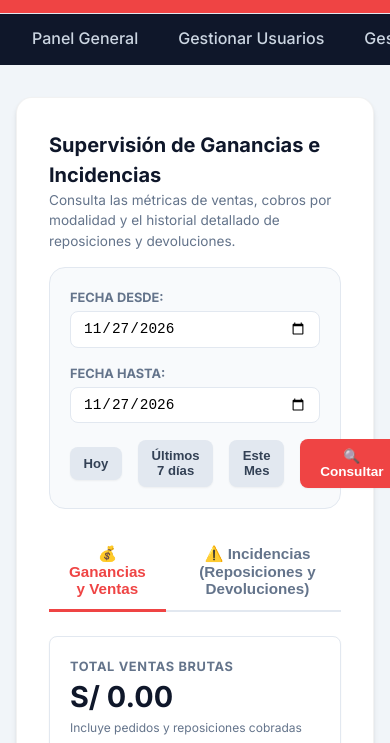
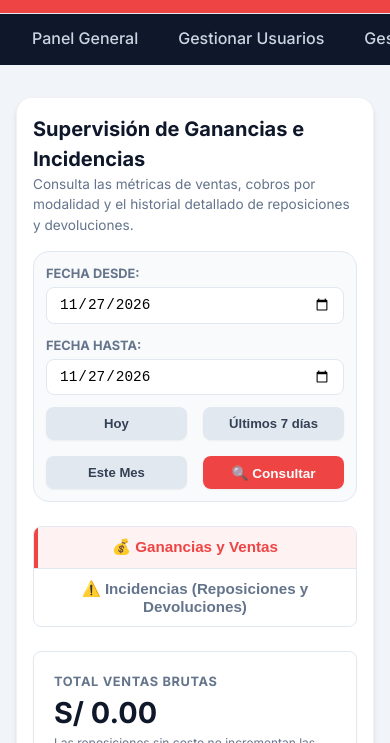
Before and after one commit to Elmer-Shereyber/local-hamburguesas-app, a website with bundled scripts: page public/admin/reportes.html in a window 390 px wide. Shown: the part 101-844 px from the top of the page. Built offline with nearby package versions, Linux system fonts and the light colour scheme; no server answers.

Commit message:
fix: corregir desborde móvil en reportes

```diff
--- a/public/admin/reportes.html
+++ b/public/admin/reportes.html
@@ -200,6 +200,87 @@
             background: #FFFBEB;
             border: 1px solid #FCD34D;
         }
+
+        @media (max-width: 480px) {
+            .container {
+                margin-top: 1rem;
+            }
+
+            .container > .card {
+                padding: 1rem;
+            }
+
+            .filter-toolbar {
+                padding: 0.75rem;
+                gap: 0.75rem;
+            }
+
+            .filter-toolbar > div {
+                flex-basis: 100% !important;
+                min-width: 0 !important;
+                width: 100%;
+            }
+
+            .filter-toolbar .d-flex {
+                display: grid;
+                grid-template-columns: repeat(2, minmax(0, 1fr));
+            }
+
+            .filter-toolbar .btn {
+                min-width: 0;
+                width: 100%;
+                padding-left: 0.4rem !important;
+                padding-right: 0.4rem !important;
+                white-space: normal;
+            }
+
+            .tabs-header {
+                display: grid;
+                grid-template-columns: minmax(0, 1fr);
+                gap: 0;
+                border: 1px solid var(--border-color);
+                border-radius: var(--radius-md);
+                overflow: hidden;
+            }
+
+            .tab-btn {
+                justify-content: center;
+                width: 100%;
+                min-width: 0;
+                padding: 0.7rem 0.5rem;
+                margin-bottom: 0;
+                border-bottom: 1px solid var(--border-color);
+                white-space: normal;
+                text-align: center;
+            }
+
+            .tab-btn:last-child {
+                border-bottom: 0;
+            }
+
+            .tab-btn.active {
+                background: #FEF2F2;
+                border-bottom-color: var(--border-color);
+                box-shadow: inset 4px 0 0 var(--primary-color);
+            }
+
+            .kpi-grid,
+            .payment-breakdown-grid {
+                grid-template-columns: minmax(0, 1fr);
+            }
+
+            .motivos-summary-box .d-flex,
+            #panel-incidencias > .mb-2 > .d-flex,
+            #panel-incidencias > .mb-1 > .d-flex {
+                align-items: flex-start;
+                flex-direction: column;
+                gap: 0.5rem;
+            }
+
+            .modal-card {
+                padding: 1rem;
+            }
+        }
     </style>
 </head>
 <body>
@@ -275,7 +356,7 @@
                     <div class="kpi-card">
                         <span class="kpi-label">Total Ventas Brutas</span>
                         <span class="kpi-val" id="kpi-ventas-totales">S/ 0.00</span>
-                        <small style="color:var(--text-muted); font-size:0.75rem; margin-top:0.35rem;">Incluye pedidos y reposiciones cobradas</small>
+                        <small style="color:var(--text-muted); font-size:0.75rem; margin-top:0.35rem;">Las reposiciones sin costo no incrementan las ventas</small>
                     </div>
                     <div class="kpi-card">
                         <span class="kpi-label">Devoluciones Procesadas</span>
@@ -391,7 +472,7 @@
                                     <th>Reposición</th>
                                     <th>Productos Repuestos</th>
                                     <th>Motivo & Detalle</th>
-                                    <th style="text-align:right;">Diferencia Cobrada</th>
+                                    <th style="text-align:right;">Costo de Reposición</th>
                                 </tr>
                             </thead>
                             <tbody id="reposiciones-tbody">
```
Also changed, not shown: Documentacion/GUIA_Y_BITACORA_PRUEBAS_UNITARIAS.md (+2 -0 lines).
